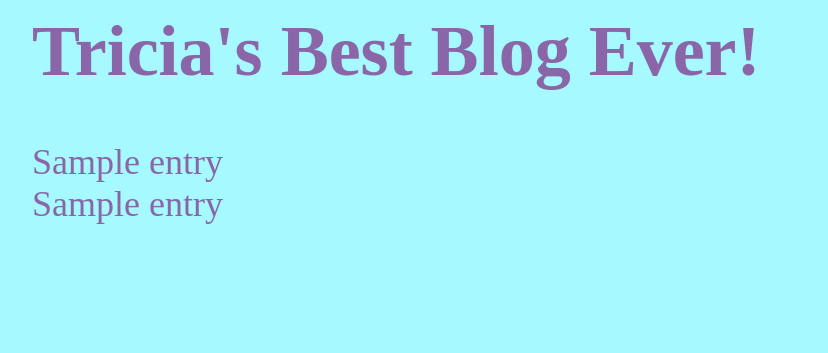
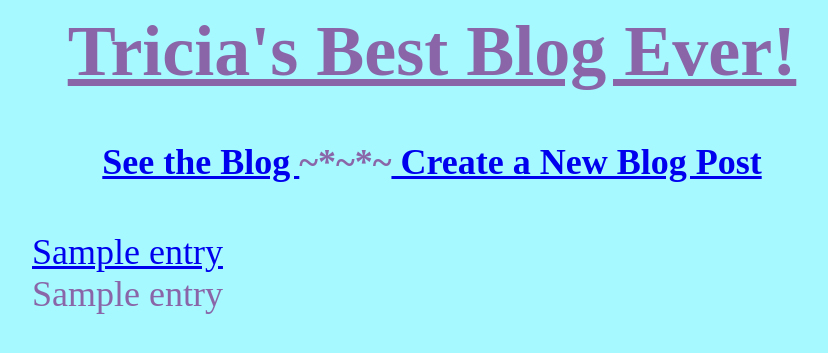
Before and after one commit to tricia819/build-a-blog, a Python web app: template templates/blog.html in a window 1280 px wide. Shown: the top 353 px of the page, without its empty margins (208-1036 px from the left). Run offline with Jinja, Linux system fonts and the light colour scheme; the template is opened without the code that fills it: most values are stand-ins (such as "Sample title", 1, 10 or a date in 2020).

Commit message:
Finished the homework, less the pagination

```diff
--- a/templates/base.html
+++ b/templates/base.html
@@ -16,6 +16,11 @@
       padding: 10px;
     }
 
+    h1 {
+      text-align: center;
+      text-decoration: underline;
+    }
+
     .error {
       color: red;
     }
@@ -32,6 +37,10 @@
       margin: 20px auto;
     }
 
+    #linkbar {
+      text-align: center;
+      }
+
     .entry + .entry {
       margin: 0;
     }
@@ -46,6 +55,10 @@
   <body>
 	<h1>Tricia's Best Blog Ever!</h1>
 
+  <div id="linkbar">
+  <h4><a href="/blog"> See the Blog </a>~*~*~<a href="/newpost"> Create a New Blog Post </a></h4>
+  </div>
+
     {% block content %}
     {% endblock %}
 
--- a/templates/blog.html
+++ b/templates/blog.html
@@ -3,7 +3,7 @@
 {% block content %}
 
 {% for e in entrys %}
-  {{e.title | safe }}
+  <a href="/blog/{{ e.key().id() }}"> {{e.title | safe }}</a>
   <br>
   {{e.entry | safe }}
   <br><br>
```
Also changed, not shown: main.py (+14 -2 lines), templates/view-individual-post.html (added, +10 -0 lines), 1 other file.
